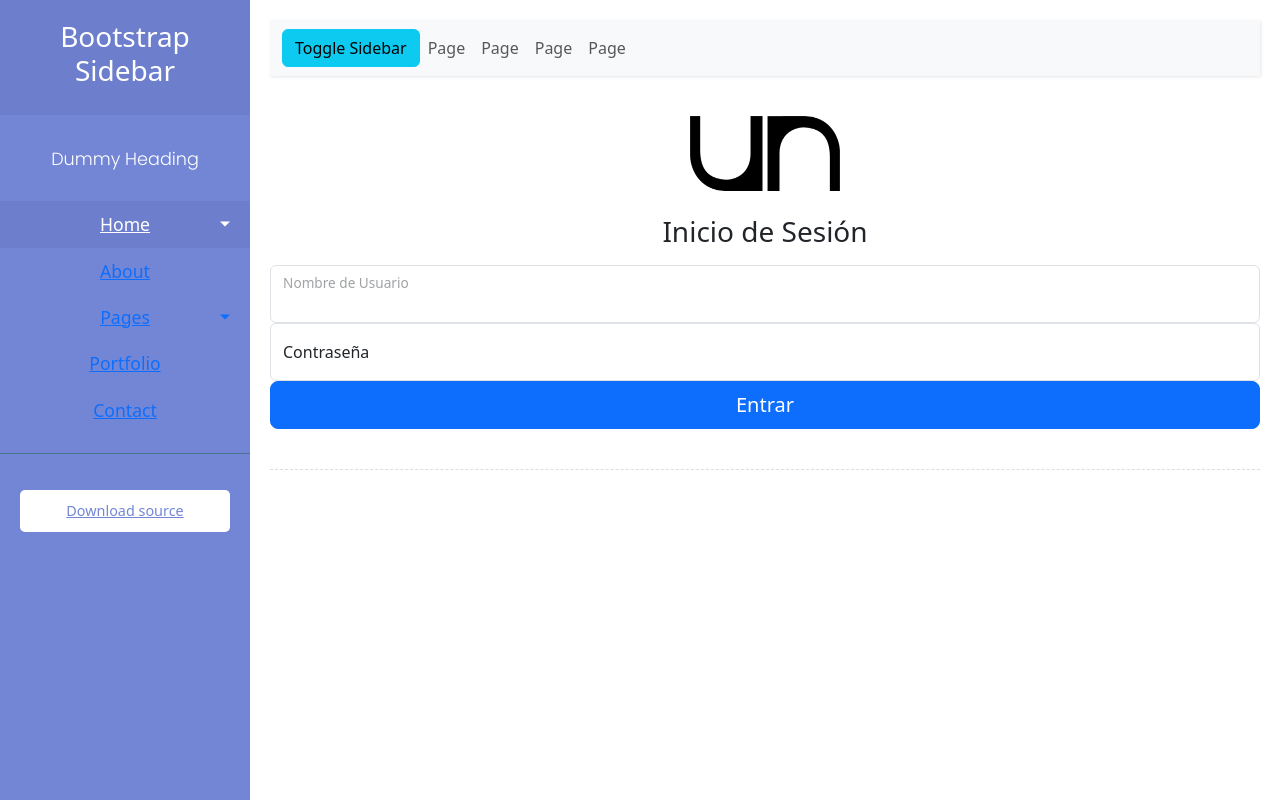
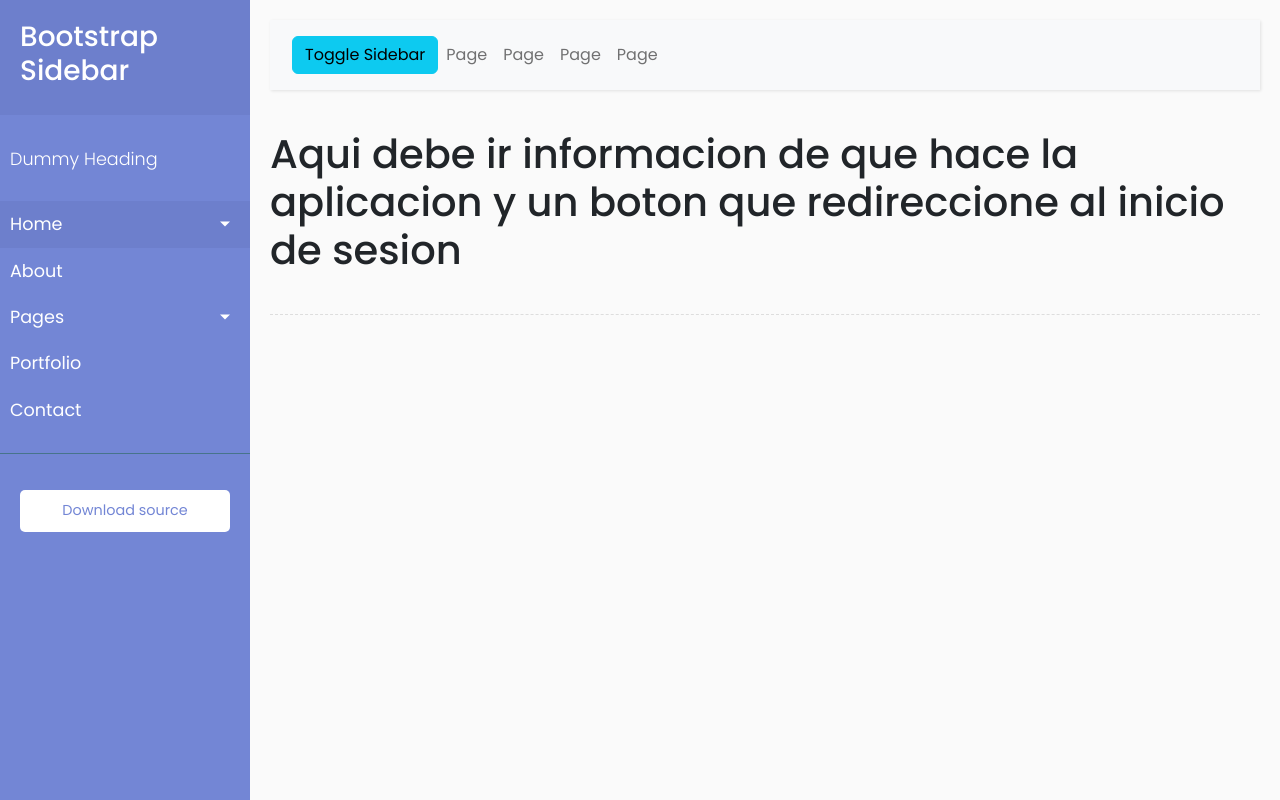
Before and after one commit to Manuela183/ProyectoBotCriptomonedas, a Flask app: page / in a window 1280 px wide. Run offline with Flask 2, Linux system fonts and the light colour scheme; some libraries are stand-ins or nearby versions.

Commit message:
Se borra formulario y se agrega texto guia

```diff
--- a/templates/index.html
+++ b/templates/index.html
@@ -2,41 +2,12 @@
 
 {% block main %}
 
-<!doctype html>
-<html lang="en">
-  <head>
-    <meta charset="utf-8">
-    <meta name="viewport" content="width=device-width, initial-scale=1">
 
-    <link rel="canonical" href="https://getbootstrap.com/docs/5.0/examples/sign-in/">
-
-    <!-- Bootstrap core CSS -->
-    <link href="/docs/5.0/dist/css/bootstrap.min.css" rel="stylesheet" integrity="sha384-EVSTQN3/azprG1Anm3QDgpJLIm9Nao0Yz1ztcQTwFspd3yD65VohhpuuCOmLASjC" crossorigin="anonymous">
-
-    <!-- Custom styles for this template -->
-    <link href="signin.css" rel="stylesheet">
-  </head>
-  <body class="text-center">
-
-<main class="form-signin">
-  <form>
-    <img class="mb-4" src="/static/images/unal.png" alt="" width="150" height="75">
-    <h1 class="h3 mb-3 fw-normal">Inicio de Sesión</h1>
-
-    <div class="form-floating">
-      <input type="text" class="form-control" id="floatingInput">
-      <label for="floatingInput">Nombre de Usuario</label>
-    </div>
-    <div class="form-floating">
-      <input type="password" class="form-control" id="floatingPassword" placeholder="Password">
-      <label for="floatingPassword">Contraseña</label>
-    </div>
-    <button class="w-100 btn btn-lg btn-primary" type="submit">Entrar</button>
-  </form>
-</main>
-
-
-
-  </body>
-</html>
+<!-- Poner bonito -->
+{% for message in get_flashed_messages() %}
+  {{message}}
+{% endfor %}
+<div>
+  <h1>Aqui debe ir informacion de que hace la aplicacion y un boton que redireccione al inicio de sesion</h1>
+</div>
 {% endblock %}
```
